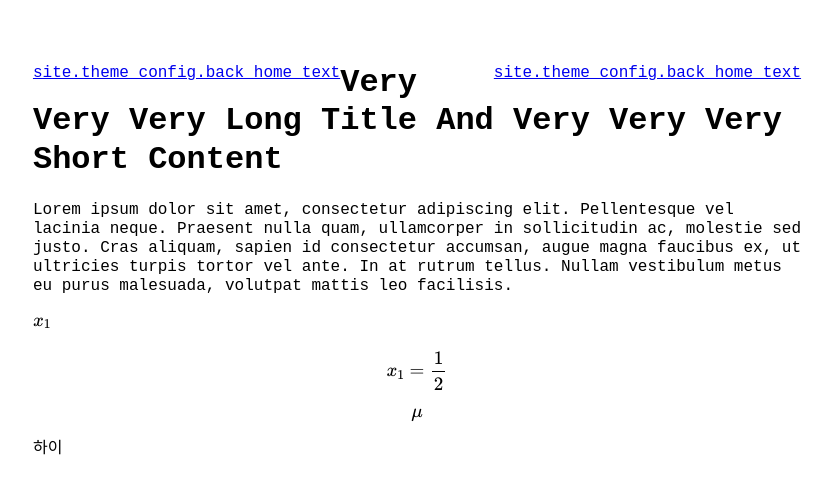
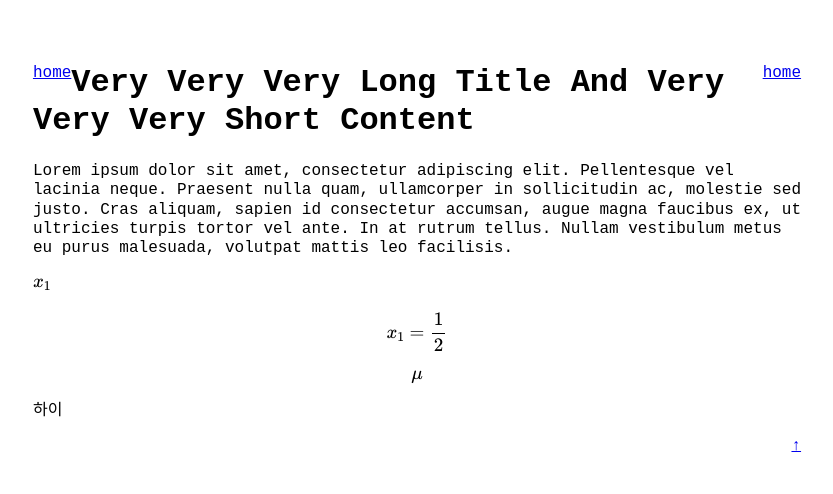
Before and after one commit to km01/km01.github.io, a Jekyll site: the page built from _posts/2020-07-08-very-very-very-long-title-and-very-very-very-short-content.md, in a window 1280 px wide. Shown: the top 494 px of the page, without its empty margins (223-1056 px from the left). Built offline with Jekyll 4.4.1, drawn with Linux system fonts in a browser that asks for light colours; formulas are drawn with MathJax 3.

Commit message:
Update post.html

```diff
--- a/_layouts/post.html
+++ b/_layouts/post.html
@@ -3,13 +3,19 @@ layout: default
 ---
 <div>
     <div style="display: inline-block; float:left">
-        <a href="{{ site.url }}">{{ "site.theme_config.back_home_text" }}</a>
+        <a href="{{ site.url }}">{{ site.theme_config.back_home_text }}</a>
     </div>
     <div style="display: inline-block; float:right">
-        <a href="{{ site.url }}">{{ "site.theme_config.back_home_text" }}</a>
+        <a href="{{ site.url }}">{{ site.theme_config.back_home_text }}</a>
     </div>
 </div>
 
 
-<h1>{{ page.title }}</h1>
+<h1 id="page_title">{{ page.title }}</h1>
 {{ content }}
+
+<div>
+    <div style="display: inline-block; float:right">
+        <a href="page_title">↑</a>
+    </div>
+</div>
```
